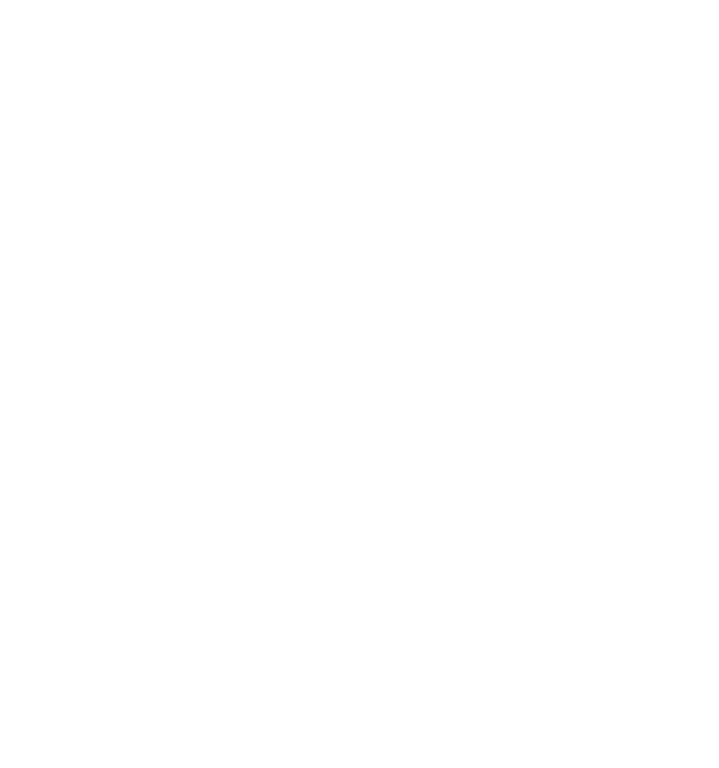
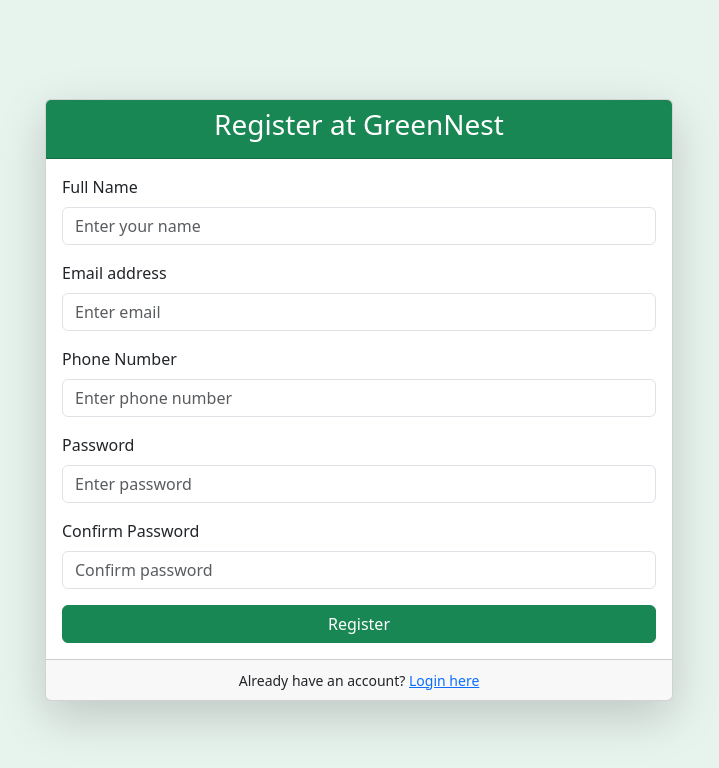
Before and after one commit to Green-Nest/GreenNest, a React (Vite) app in the folder client/: page /register in a window 1280 px wide. Before the commit this address had no page. Shown: the top 768 px of the page, without its empty margins (281-1000 px from the left). Built offline with nearby package versions, Linux system fonts and the light colour scheme.

Commit message:
Login Register pages done

```diff
--- a/client/src/App.jsx
+++ b/client/src/App.jsx
@@ -1,6 +1,9 @@
 import { Route, Routes } from "react-router-dom";
+
+import Navbar from "./components/Navbar";
 import Home from "./screens/Home";
-import Navbar from "./components/Navbar";
+import Login from "./screens/Login";
+import Register from "./screens/Register";
 
 export default function App(){
   return <>
@@ -9,13 +12,13 @@
     <Route path="/" element={<Home />}>
 
     </Route>
-    {/* <Route path="login" element={<Login />}>
+    <Route path="login" element={<Login />}>
 
     </Route>
     <Route path="register" element={<Register />}>
 
     </Route>
-    <Route path="categories" element={<Categories />}>
+    {/* <Route path="categories" element={<Categories />}>
 
     </Route> */}
   </Routes>
--- a/client/src/components/Navbar.jsx
+++ b/client/src/components/Navbar.jsx
@@ -1,5 +1,7 @@
 // src/components/Navbar.js
 import React from 'react';
+import { Link } from "react-router-dom";
+
 import { FaShoppingCart, FaUser } from 'react-icons/fa';
 import 'bootstrap/dist/css/bootstrap.min.css';
 
@@ -26,9 +28,9 @@
             <FaShoppingCart size={20} />
             <span className="position-absolute top-0 start-100 translate-middle badge rounded-pill bg-danger">3</span>
           </a>
-          <a href="#" className="btn btn-outline-success btn-sm">
-            <FaUser className="me-1" /> Login
-          </a>
+           <Link to="/login" className="btn btn-outline-success btn-sm">
+    <FaUser className="me-1" /> Login
+  </Link>
         </div>
       </div>
     </div>
--- a/client/src/screens/Login.jsx
+++ b/client/src/screens/Login.jsx
@@ -0,0 +1,67 @@
+import React, { useState } from "react";
+import { Link } from "react-router-dom";
+
+
+export default function Login() {
+  const [email, setEmail] = useState("");
+  const [password, setPassword] = useState("");
+
+  const handleLogin = (e) => {
+    e.preventDefault();
+    // Add authentication logic here
+    alert(`Logged in with ${email}`);
+  };
+
+  return (
+    <div
+      className="container-fluid d-flex justify-content-center align-items-center bg-success bg-opacity-10"
+      style={{ minHeight: "100vh" }}
+    >
+      <div className="col-md-6">
+        <div className="card shadow-lg">
+          <div className="card-header bg-success text-white text-center">
+            <h3>Login to GreenNest</h3>
+          </div>
+          <div className="card-body">
+            <form onSubmit={handleLogin}>
+              <div className="mb-3">
+                <label className="form-label">Email address</label>
+                <input
+                  type="email"
+                  className="form-control"
+                  placeholder="Enter email"
+                  value={email}
+                  onChange={(e) => setEmail(e.target.value)}
+                  required
+                />
+              </div>
+
+              <div className="mb-3">
+                <label className="form-label">Password</label>
+                <input
+                  type="password"
+                  className="form-control"
+                  placeholder="Enter password"
+                  value={password}
+                  onChange={(e) => setPassword(e.target.value)}
+                  required
+                />
+              </div>
+
+              <div className="d-grid">
+                <button type="submit" className="btn btn-success">
+                  Login
+                </button>
+              </div>
+            </form>
+          </div>
+          <div className="card-footer text-center">
+            <small>
+              Don't have an account? <Link to="/register">Register</Link>
+            </small>
+          </div>
+        </div>
+      </div>
+    </div>
+  );
+}
--- a/client/src/screens/Register.jsx
+++ b/client/src/screens/Register.jsx
@@ -0,0 +1,123 @@
+import React, { useState } from "react";
+
+export default function Register() {
+  const [formData, setFormData] = useState({
+    name: "",
+    email: "",
+    phoneNo: "",
+    password: "",
+    confirmPassword: "",
+  });
+
+  const handleChange = (e) => {
+    setFormData((prev) => ({
+      ...prev,
+      [e.target.name]: e.target.value,
+    }));
+  };
+
+  const handleRegister = (e) => {
+    e.preventDefault();
+    if (formData.password !== formData.confirmPassword) {
+      alert("Passwords do not match");
+      return;
+    }
+
+    // Add registration logic here
+    alert(`Registered successfully with ${formData.email}`);
+  };
+
+  return (
+    <div
+      className="container-fluid d-flex justify-content-center align-items-center bg-success bg-opacity-10"
+      style={{ minHeight: "100vh" }}
+    >
+      <div className="col-md-6">
+        <div className="card shadow-lg">
+          <div className="card-header bg-success text-white text-center">
+            <h3>Register at GreenNest</h3>
+          </div>
+          <div className="card-body">
+            <form onSubmit={handleRegister}>
+              <div className="mb-3">
+                <label className="form-label">Full Name</label>
+                <input
+                  type="text"
+                  className="form-control"
+                  name="name"
+                  placeholder="Enter your name"
+                  value={formData.name}
+                  onChange={handleChange}
+                  required
+                />
+              </div>
+
+              <div className="mb-3">
+                <label className="form-label">Email address</label>
+                <input
+                  type="email"
+                  className="form-control"
+                  name="email"
+                  placeholder="Enter email"
+                  value={formData.email}
+                  onChange={handleChange}
+                  required
+                />
+              </div>
+
+              <div className="mb-3">
+                <label className="form-label">Phone Number</label>
+                <input
+                  type="tel"
+                  className="form-control"
+                  name="phoneNo"
+                  placeholder="Enter phone number"
+                  value={formData.phoneNo}
+                  onChange={handleChange}
+                  required
+                />
+              </div>
+
+              <div className="mb-3">
+                <label className="form-label">Password</label>
+                <input
+                  type="password"
+                  className="form-control"
+                  name="password"
+                  placeholder="Enter password"
+                  value={formData.password}
+                  onChange={handleChange}
+                  required
+                />
+              </div>
+
+              <div className="mb-3">
+                <label className="form-label">Confirm Password</label>
+                <input
+                  type="password"
+                  className="form-control"
+                  name="confirmPassword"
+                  placeholder="Confirm password"
+                  value={formData.confirmPassword}
+                  onChange={handleChange}
+                  required
+                />
+              </div>
+
+              <div className="d-grid">
+                <button type="submit" className="btn btn-success">
+                  Register
+                </button>
+              </div>
+            </form>
+          </div>
+          <div className="card-footer text-center">
+            <small>
+              Already have an account? <a href="/login">Login here</a>
+            </small>
+          </div>
+        </div>
+      </div>
+    </div>
+  );
+}
```
